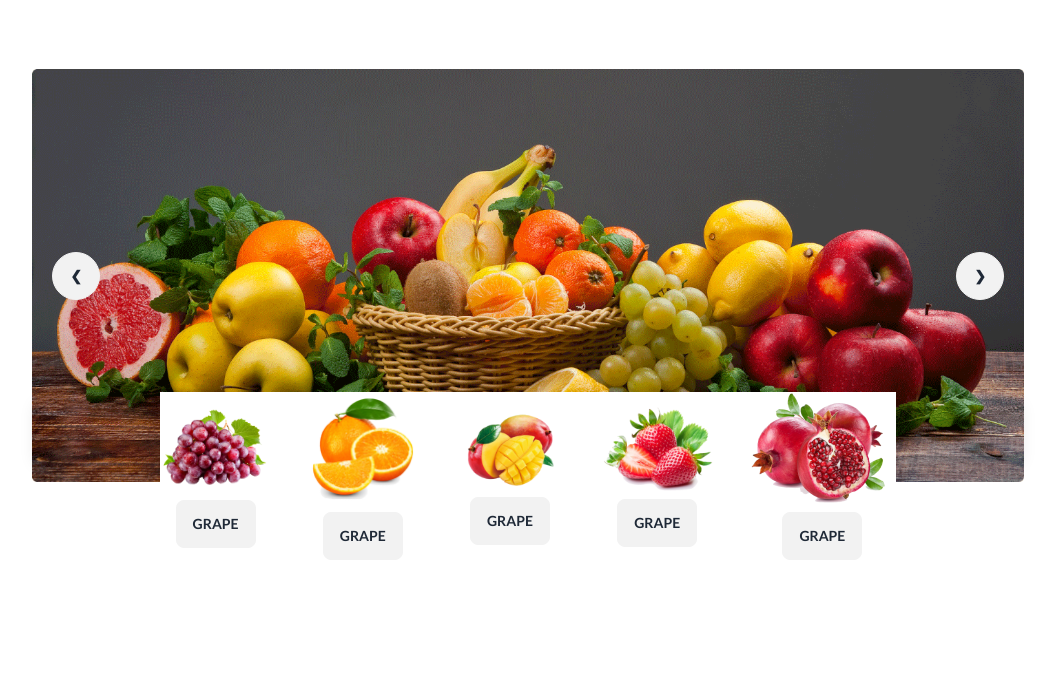
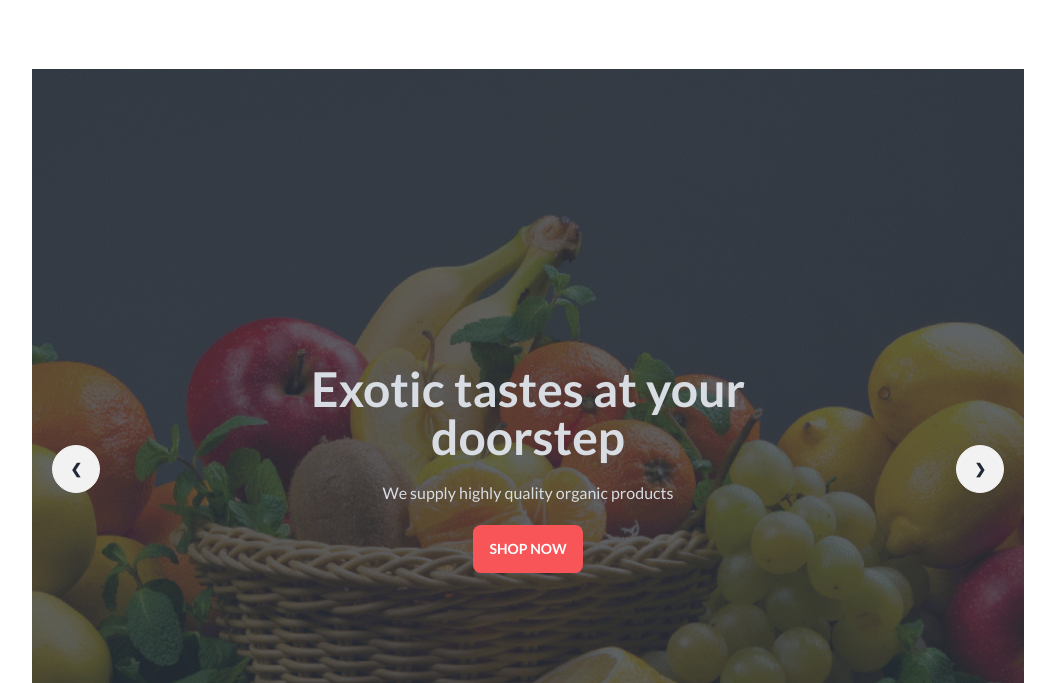
Before and after one commit to khaledmosserraf/fruit-brust, a plain HTML site: page index.html in a window 1280 px wide. Shown: the part 95-778 px from the top of the page, without its empty margins (112-1167 px from the left). Drawn offline with nearby package versions, Linux system fonts and the light colour scheme.

Commit message:
Carousel created with text and button

```diff
--- a/index.html
+++ b/index.html
@@ -104,31 +104,68 @@
 
         </nav>
 
-        <section class=" mx-0 lg:mx-36">
-            <div class="carousel w-full ">
+        <section class=" mx-auto md:mx-2 lg:mx-36">
+            <div class="carousel w-auto lg:w-full ">
                 <div id="slide1" class="carousel-item relative w-full">
-                    <img src="./images/banner1.png" class="w-full" />
+                    <div class="hero min-h-screen" style="background-image: url(./images/banner1.png);">
+                        <div class="hero-overlay bg-opacity-75"></div>
+                        <div class="hero-content text-center text-neutral-content">
+                          <div class="max-w-md">
+                            <h1 class="mb-5 text-5xl font-bold">Exotic tastes at your doorstep</h1>
+                            <p class="mb-5">We supply highly quality organic products</p>
+                            <button class="btn bg-pri-color text-white hover:bg-[#FBC0A8] border-0">Shop Now</button>
+                          </div>
+                        </div>
+                      </div>
+
                     <div class="absolute flex justify-between transform -translate-y-1/2 left-5 right-5 top-1/2">
                         <a href="#slide4" class="btn btn-circle">❮</a>
                         <a href="#slide2" class="btn btn-circle">❯</a>
                     </div>
                 </div>
                 <div id="slide2" class="carousel-item relative w-full">
-                    <img src="./images/banner2.png" class="w-full" />
+                    <div class="hero min-h-screen" style="background-image: url(./images/banner2.png);">
+                        <div class="hero-overlay bg-opacity-75"></div>
+                        <div class="hero-content text-center text-neutral-content">
+                          <div class="max-w-md">
+                            <h1 class="mb-5 text-5xl font-bold">Exotic tastes at your doorstep</h1>
+                            <p class="mb-5">We supply highly quality organic products</p>
+                            <button class="btn bg-pri-color text-white hover:bg-[#FBC0A8] border-0">Shop Now</button>
+                          </div>
+                        </div>
+                      </div>
                     <div class="absolute flex justify-between transform -translate-y-1/2 left-5 right-5 top-1/2">
                         <a href="#slide1" class="btn btn-circle">❮</a>
                         <a href="#slide3" class="btn btn-circle">❯</a>
                     </div>
                 </div>
                 <div id="slide3" class="carousel-item relative w-full">
-                    <img src="./images/banner3.png" class="w-full" />
+                    <div class="hero min-h-screen" style="background-image: url(./images/banner3.png);">
+                        <div class="hero-overlay bg-opacity-75"></div>
+                        <div class="hero-content text-center text-neutral-content">
+                          <div class="max-w-md">
+                            <h1 class="mb-5 text-5xl font-bold">Exotic tastes at your doorstep</h1>
+                            <p class="mb-5">We supply highly quality organic products</p>
+                            <button class="btn bg-pri-color text-white hover:bg-[#FBC0A8] border-0">Shop Now</button>
+                          </div>
+                        </div>
+                      </div>
                     <div class="absolute flex justify-between transform -translate-y-1/2 left-5 right-5 top-1/2">
                         <a href="#slide2" class="btn btn-circle">❮</a>
                         <a href="#slide4" class="btn btn-circle">❯</a>
                     </div>
                 </div>
                 <div id="slide4" class="carousel-item relative w-full">
-                    <img src="./images/banner4.png" class="w-full" />
+                    <div class="hero min-h-screen" style="background-image: url(./images/banner4.png);">
+                        <div class="hero-overlay bg-opacity-75"></div>
+                        <div class="hero-content text-center text-neutral-content">
+                          <div class="max-w-md">
+                            <h1 class="mb-5 text-5xl font-bold">Exotic tastes at your doorstep</h1>
+                            <p class="mb-5">We supply highly quality organic products</p>
+                            <button class="btn bg-pri-color text-white hover:bg-[#FBC0A8] border-0">Shop Now</button>
+                          </div>
+                        </div>
+                      </div>
                     <div class="absolute flex justify-between transform -translate-y-1/2 left-5 right-5 top-1/2">
                         <a href="#slide3" class="btn btn-circle">❮</a>
                         <a href="#slide1" class="btn btn-circle">❯</a>
@@ -136,8 +173,8 @@
                 </div>
             </div>
         </section>
-        <section class="absolute justify-center px-0 lg:px-32 z-[12] mx-0 lg:mx-36 h-auto lg:h-16 lg:-mt-24 shadow-lg">
-            <div class="grid grid-cols-1 md:grid-cols-2 lg:grid-cols-5 bg-white justify-center z-[99] items-center">
+        <section class="invisible lg:visible absolute justify-center px-0 lg:px-32 z-[12] mx-0 lg:mx-36 h-auto lg:h-16 lg:-mt-24 shadow-lg">
+            <div class="flex bg-white justify-center z-[99] items-center">
                 <div class="bg-white mr-9 text-center">
                     <img src="./images/fruit1.png" alt="">
                     <!-- Open the modal using ID.showModal() method -->
```
